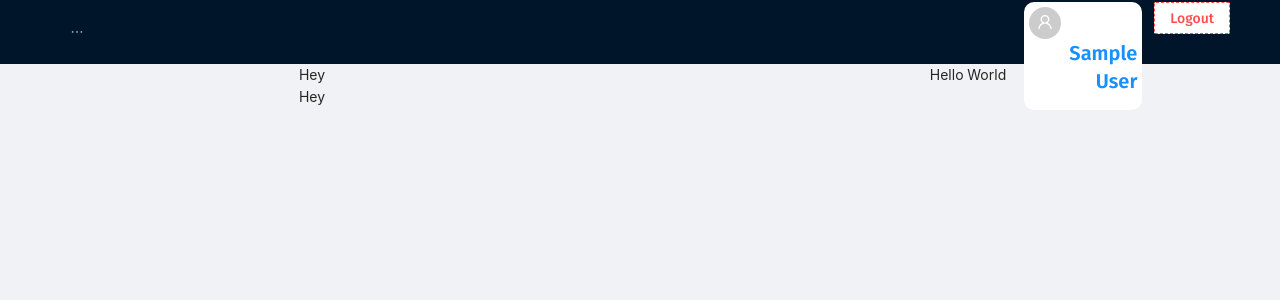
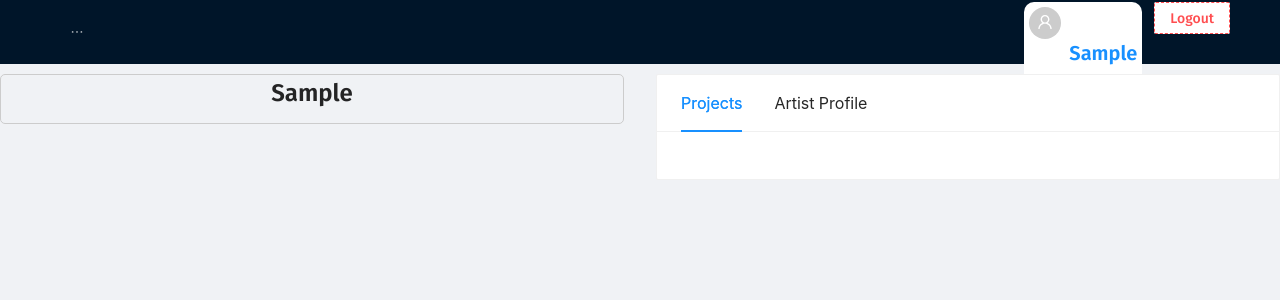
Before and after one commit to chumbalayaa/ignite-client, a React (Create React App) app: page /profile in a window 1280 px wide. Shown: the top 300 px of the page. Built offline with nearby package versions, Linux system fonts and the light colour scheme; sample sign-in values are in the browser's storage.

Commit message:
Added to profile page

```diff
--- /dev/null
+++ b/src/ProfilePage/ProfilePage.css
@@ -0,0 +1,12 @@
+#profileMain {
+  border: 1px solid #ccc;
+  border-radius: 5px;
+  padding: 2px 2px 2px 2px;
+}
+
+#profileSecondary {
+}
+
+#profile-row-main {
+  margin: 10px 0 10px 0;
+}
--- a/src/ProfilePage/ProfilePage.js
+++ b/src/ProfilePage/ProfilePage.js
@@ -7,6 +7,8 @@ import Profile from "../_components/profile.component";
 import ProfileSecondary from "../_components/profilesecondary.component";
 
 import { authenticationService } from "../_services/";
+
+import "./ProfilePage.css";
 
 const { Header, Sider, Content } = Layout;
 
--- a/src/_components/profile.component.js
+++ b/src/_components/profile.component.js
@@ -1,10 +1,11 @@
 import React, { Component } from "react";
-import { Layout, Row, Col, Divider } from "antd";
+import { Typography, Layout, Row, Col, Divider } from "antd";
 import { userService } from "../_services/user.service";
 
 import { authenticationService } from "../_services/";
 
 const { Header, Sider, Content, Footer } = Layout;
+const { Title } = Typography;
 
 export default class Profile extends Component {
   constructor(props) {
@@ -17,12 +18,12 @@ export default class Profile extends Component {
   }
 
   render() {
+    const { currentUser } = this.state;
     return (
       <div id="profileMain">
-        Hey
         <Row>
           <Col id="profileName" span={12} offset={6}>
-            Hey
+            <Title level={3}> {currentUser.firstName}</Title>
           </Col>
         </Row>
       </div>
--- a/src/_components/profilesecondary.component.js
+++ b/src/_components/profilesecondary.component.js
@@ -1,17 +1,57 @@
 import React, { Component } from "react";
-import { Layout, Input, Select, Button, Checkbox } from "antd";
+import { Layout, Input, Select, Button, Checkbox, Card } from "antd";
+import ProjectList from "./projectlist.component";
+import ArtistProfile from "./artistprofile.component";
 import { userService } from "../_services/user.service";
 
 import { history } from "../_helpers";
 
 const { Header, Sider, Content, Footer } = Layout;
 
+const tabList = [
+  {
+    key: "Projects",
+    tab: "Projects",
+  },
+  {
+    key: "Artist Profile",
+    tab: "Artist Profile",
+  },
+];
+
+const contentList = {
+  tab1: <ProjectList />,
+  tab2: <ArtistProfile />,
+};
+
 export default class ProfileSecondary extends Component {
   constructor(props) {
     super(props);
+
+    this.state = {
+      key: "Projects",
+    };
   }
 
+  onTabChange = (key, type) => {
+    console.log(key, type);
+    this.setState({ [type]: key });
+  };
+
   render() {
-    return <div id="profileMain">Hello World</div>;
+    return (
+      <div id="profileSecondary">
+        <Card
+          style={{ width: "100%" }}
+          tabList={tabList}
+          activeTabKey={this.state.key}
+          onTabChange={(key) => {
+            this.onTabChange(key, "key");
+          }}
+        >
+          {contentList[this.state.key]}
+        </Card>
+      </div>
+    );
   }
 }
--- a/src/_components/projectlist.component.js
+++ b/src/_components/projectlist.component.js
@@ -1,6 +1,6 @@
 import React, { Component } from "react";
 import { Layout, Input, Select, Button, Checkbox } from "antd";
-import { userService } from "../_services/user.service";
+import { projectService } from "../_services/project.service";
 
 import { history } from "../_helpers";
 
@@ -14,6 +14,6 @@ export default class ProjectListComponent extends Component {
   }
 
   render() {
-    return <div></div>;
+    return <div id="projectListMain"></div>;
   }
 }
--- a/src/_components/search.component.js
+++ b/src/_components/search.component.js
@@ -2,8 +2,8 @@ import React, { Component } from "react";
 import { Layout, Input, Select } from "antd";
 
 import { history } from "../_helpers";
-import { artistService } from "../_services/artistService";
-import { projectService } from "../_services/projectService";
+import { artistService } from "../_services/artist.service";
+import { projectService } from "../_services/project.service";
 
 const { Search } = Input;
 const { Option } = Select;
```
Also changed, not shown: src/_services/artist.service.js (renamed from src/_services/artistService.js), src/_services/project.service.js (renamed from src/_services/projectService.js).
